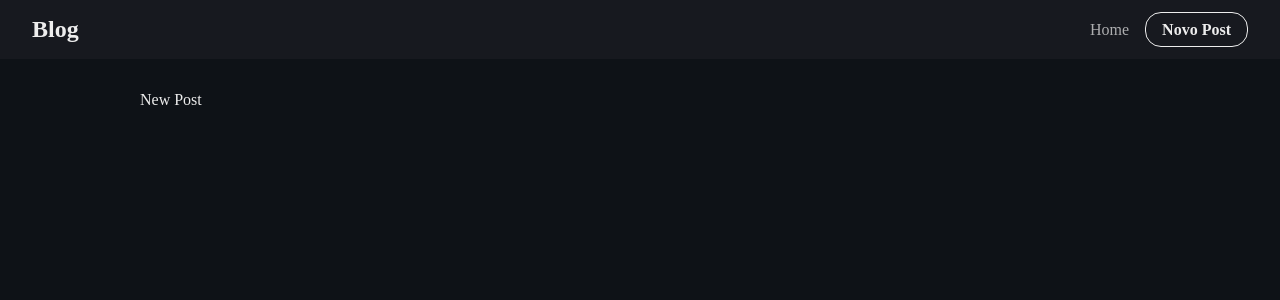
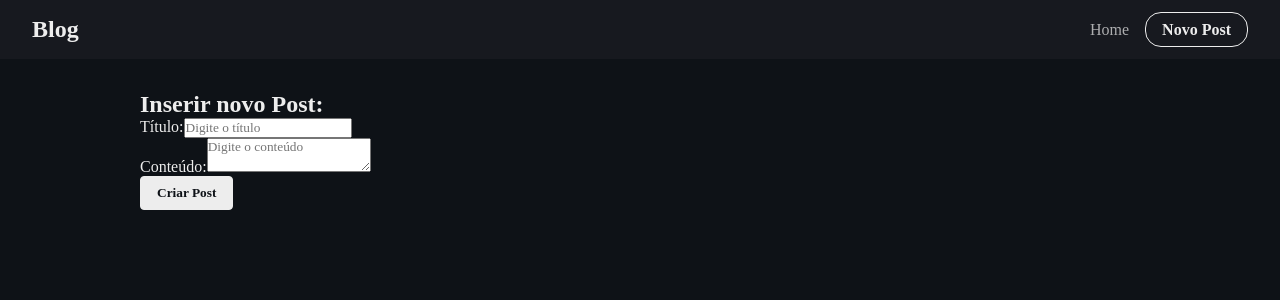
Before and after one commit to EdsonLLima/react-axios, a React (Vite) app: page /new in a window 1280 px wide. Shown: the top 300 px of the page. Built offline with nearby package versions, Linux system fonts and the light colour scheme; a web font is replaced by a local one.

Commit message:
create html in NewPost

```diff
--- a/src/routes/NewPost.jsx
+++ b/src/routes/NewPost.jsx
@@ -1,7 +1,31 @@
 import React from "react";
 
 const NewPost = () => {
-  return <div>New Post</div>;
+  return (
+    <div className="new-post">
+      <h2>Inserir novo Post:</h2>
+      <form>
+        <div className="form-control">
+          <label htmlFor="title">Título:</label>
+          <input
+            type="text"
+            name="title"
+            id="title"
+            placeholder="Digite o título"
+          />
+        </div>
+        <div className="form-control">
+          <label htmlFor="body">Conteúdo:</label>
+          <textarea
+            name="body"
+            id="body"
+            placeholder="Digite o conteúdo"
+          ></textarea>
+        </div>
+        <input type="submit" value="Criar Post" className="btn"/>
+      </form>
+    </div>
+  );
 };
 
 export default NewPost;
```
